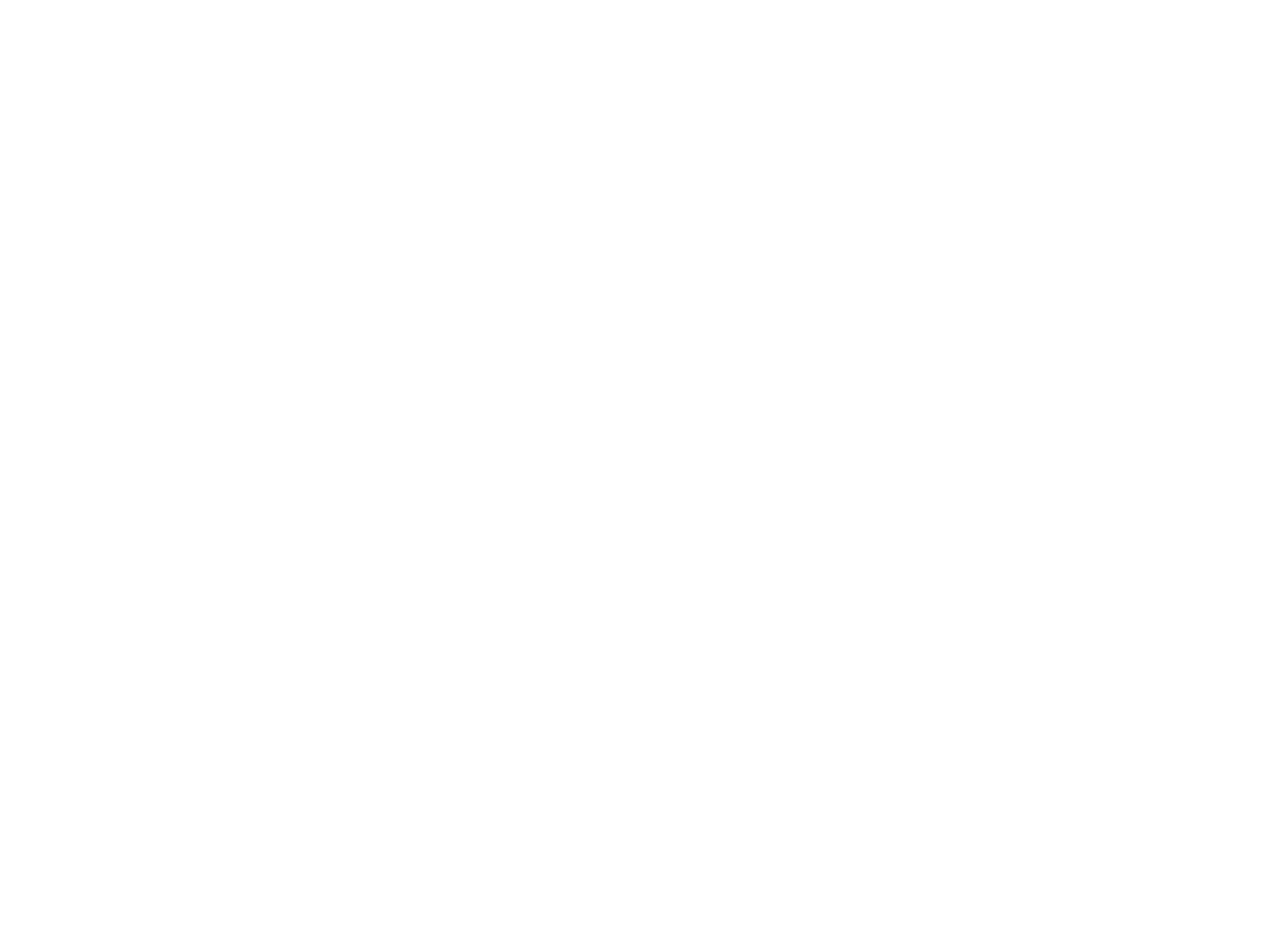
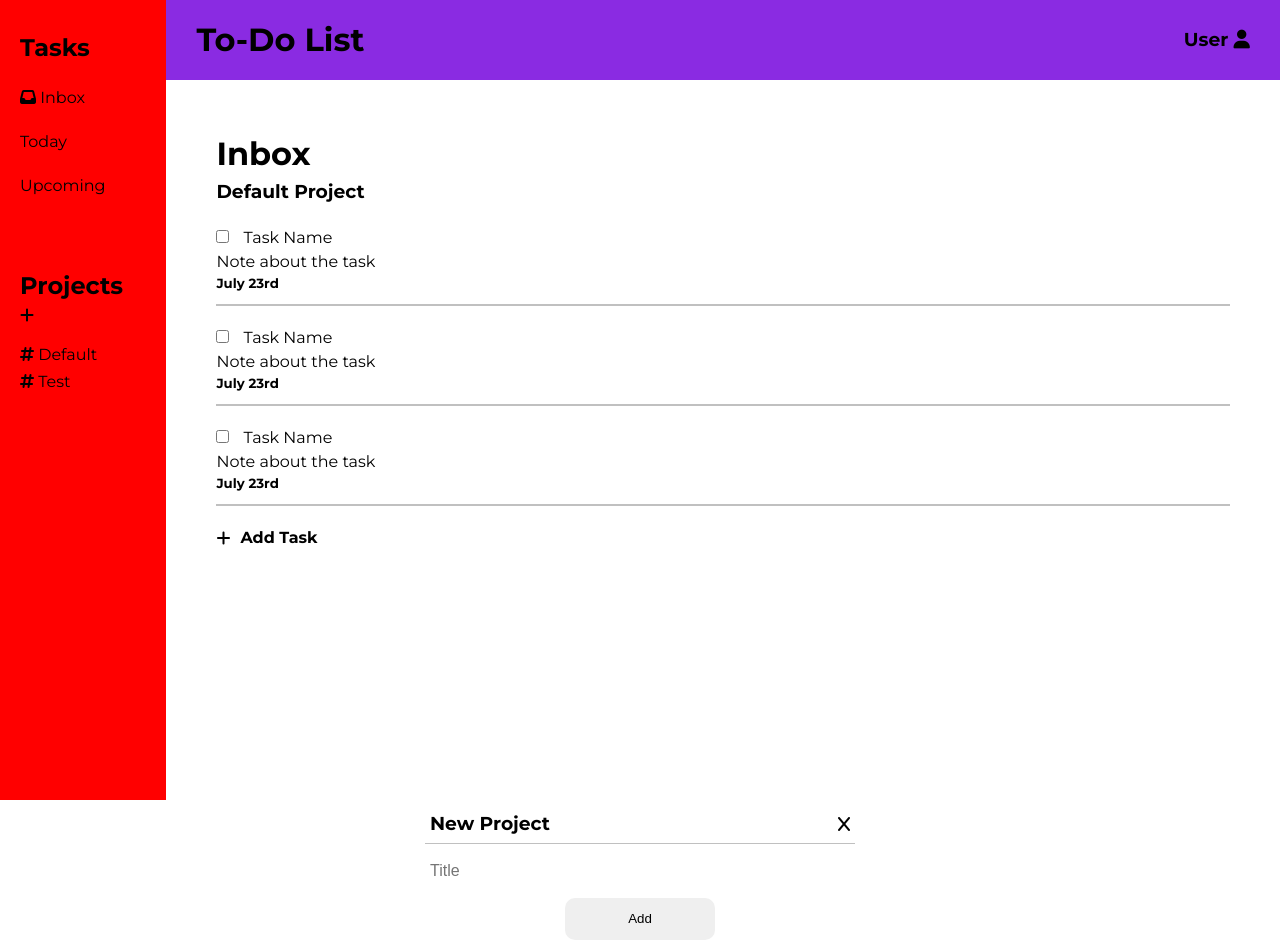
Before and after one commit to Ali-H7/todo-list, a website built with webpack: page src/index.html in a window 1280 px wide. Before the commit the page ends 800 px from the top, so only its background shows below. Built offline with nearby package versions, Linux system fonts and the light colour scheme.

Commit message:
Add function to create project element

```diff
--- a/src/index.html
+++ b/src/index.html
@@ -3,9 +3,77 @@
 <head>
     <meta charset="UTF-8">
     <meta name="viewport" content="width=device-width, initial-scale=1.0">
-    <title>Document</title>
+    <script src="https://kit.fontawesome.com/f763e9ac42.js" crossorigin="anonymous"></script>
+    <title>To-Do List</title>
 </head>
 <body>
+    <div class="container">
+        <aside>
+            <div>
+                <h2>Tasks</h2>
+                <ul class="tasks">
+                    <li><i class="fa-solid fa-inbox"></i> Inbox</li>
+                    <li>Today</li>
+                    <li>Upcoming</li>
+                </ul>
+            </div>
+            <div id="projects">
+                <h2>Projects</h2>
+                <i class="fa-solid fa-plus" id="add-project"></i>
+                <ul class="projects">
+                    <!-- <li>
+                        <i class="fa-solid fa-hashtag"></i>
+                        Default
+                    </li> -->
+                </ul>
+            </div>
+        </aside>
 
+        <header>
+            <h1>To-Do List</h1>
+            <div>
+                <h3>User <i class="fa-solid fa-user"></i></h3>
+            </div>
+        </header>
+
+        <div class="main">
+            <h1>Inbox</h1>
+            <h3>Default Project</h3>
+            <div class="tasks">
+                <div class="task">
+                    <input type="checkbox" name="" id="">
+                    <label for="">Task Name</label>
+                    <p>Note about the task</p>
+                    <h5>July 23rd</h3>
+                </div>
+                <div class="task">
+                    <input type="checkbox" name="" id="">
+                    <label for="">Task Name</label>
+                    <p>Note about the task</p>
+                    <h5>July 23rd</h3>
+                </div>
+                <div class="task">
+                    <input type="checkbox" name="" id="">
+                    <label for="">Task Name</label>
+                    <p>Note about the task</p>
+                    <h5>July 23rd</h3>
+                </div>
+            </div>
+            <div class="add-task">
+                <i class="fa-solid fa-plus"></i>
+                <h4>Add Task</h4>
+            </div>
+        </div>
+
+    </div>
+
+    <dialog class="project-dialog">
+        <div>
+            <h3>New Project</h3>
+            <i class="fa-solid fa-x" id="close-project-dialog"></i>
+        </div>
+        <input type="text" name="" id="" placeholder="Title">
+        <button>Add</button>
+    </dialog>
 </body>
 </html>
--- a/src/index.js
+++ b/src/index.js
@@ -1,3 +1,32 @@
 import './style.css';
+import project from "./project.js";
+import task from "./task.js";
+import createProjectElement from "./project-element.js";
 
 const projectList = [];
+
+
+const defaultProject = new project("Default");
+defaultProject.addProjectToList(projectList);
+
+const testProject = new project("Test");
+testProject.addProjectToList(projectList);
+
+const task1 = new task("Finish Report", "Complete the monthly sales report by EOD.", "2024-07-24", "High", false);
+task1.addTaskToProject(projectList, 0);
+const task2 = new task("Buy Groceries", "Pick up milk, bread, and eggs.", "2024-07-22", "Low", true);
+task2.addTaskToProject(projectList, 0);
+const task3 = new task("Water the Plants", "Need to give the plants a good soak.", "2024-07-24", "High", false);
+task3.addTaskToProject(projectList, 1);
+const task4 = new task("Take Medication", "Take daily dose of medication at 8:00 AM.", "2024-07-24", "High", true);
+task4.addTaskToProject(projectList, 1);
+
+const dialog = document.querySelector(".project-dialog");
+const addProjectBtn = document.querySelector("#add-project");
+
+
+addProjectBtn.addEventListener("click", ()=> {
+    dialog.showModal();
+})
+
+createProjectElement(projectList);
--- /dev/null
+++ b/src/project-element.js
@@ -0,0 +1,27 @@
+export default function createProjectElement(projectList) {
+    const projectEle = document.querySelector(".projects");
+    const mainContent = document.querySelector(".main")
+    projectList.forEach((project) => {
+    console.log(project);
+    if (project.displayed) {
+        return;
+    } else {
+        const name = project.projectName;
+        const li = document.createElement("li");
+        const hashtag = document.createElement("i");
+        project.displayed = true;
+
+        hashtag.classList.add("fa-solid")
+        hashtag.classList.add("fa-hashtag")
+        li.setAttribute("data-name", name);
+
+        li.appendChild(hashtag);
+        li.innerHTML = hashtag.outerHTML + " " + name;
+        projectEle.appendChild(li)
+
+        li.addEventListener("click", (e) => {
+            mainContent.innerHTML = ""
+        })
+    }
+});
+}
--- a/src/project.js
+++ b/src/project.js
@@ -1,10 +1,11 @@
-class project {
+export default class project {
     constructor(projectName) {
         this.projectName = projectName;
         this.tasks = [];
+        this.displayed = false;
     };
 
-    addProjectToTheList() {
+    addProjectToList(projectList) {
         projectList.push(this);
     };
 };
--- a/src/style.css
+++ b/src/style.css
@@ -0,0 +1,119 @@
+@import url('https://fonts.googleapis.com/css2?family=Montserrat:ital,wght@0,100..900;1,100..900&display=swap');
+
+*,
+*::before,
+*::after {
+  margin: 0;
+  padding: 0;
+  box-sizing: inherit;
+}
+
+html {
+  font-size: 62.5%;
+}
+
+body {
+  box-sizing: border-box;
+  font-size: 1.6rem;
+  line-height: 1.5;
+  font-family: "Montserrat";
+}
+
+.container {
+    display: grid;
+    grid-template-columns: 1fr 9fr;
+    grid-template-rows: 1fr 9fr;
+}
+
+aside {
+    display: flex;
+    flex-direction: column;
+    gap: 5rem;
+    padding-left: 2rem;
+    padding-top: 3rem;
+    background-color: red;
+    min-height: 100vh;
+    min-width: 13vw;
+    grid-column: 1 / 2;
+    grid-row: 1 / 3;
+}
+
+ul {
+    list-style: none;
+    display: flex;
+    flex-direction: column;
+    gap: 0.25rem;
+    margin-top: 1.5rem;
+}
+
+header {
+    background-color: blueviolet;
+    width: 87vw;
+    height: 10vh;
+    display: flex;
+    align-items: center;
+    justify-content: space-between;
+    padding: 0 3rem;
+}
+
+.main {
+    padding: 5rem;
+}
+
+.tasks {
+    display: flex;
+    flex-direction: column;
+    gap: 2rem;
+    margin: 2rem 0;
+}
+.task {
+    border-bottom: 2px solid silver;
+    padding-bottom: 1rem;
+}
+
+input[type="checkbox"] {
+    margin-right: 1rem;
+}
+
+.add-task {
+    display: flex;
+    gap: 1rem;
+    align-items: center;
+}
+
+.project-dialog {
+    margin: auto;
+    width: 45rem;
+    height: 15rem;
+    display: flex;
+    flex-direction: column;
+    gap: 1rem;
+    padding: 1rem;
+    border-radius: 1rem;
+    border: none;
+}
+
+.project-dialog > div {
+    display: flex;
+    align-items: center;
+    justify-content: space-between;
+    padding: 0 0.5rem;
+    border-bottom: silver 1px solid;
+    padding-bottom: 0.5rem;
+}
+
+.project-dialog > input {
+    height: 4rem;
+    outline: none;
+    border: none;
+    font-size: 1.6rem;
+    padding-left: 0.5rem;
+}
+
+.project-dialog > button {
+    height: 5rem;
+    width: 15rem;
+    align-self: center;
+    border-radius: 1rem;
+    border: none;
+}
--- a/src/task.js
+++ b/src/task.js
@@ -1,14 +1,13 @@
-class task {
-    constructor (taskName, description, date, priority, note, checklist) {
+export default class task {
+    constructor (taskName, description, date, priority, checklist) {
         this.taskName = taskName;
         this.description = description;
         this.date = date;
         this.priority = priority;
-        this.note = note;
         this.checklist = checklist;
     };
 
-    addTaskToProject(projectIndex) {
+    addTaskToProject(projectList, projectIndex) {
         projectList[projectIndex].tasks.push(this);
     };
 };
```
